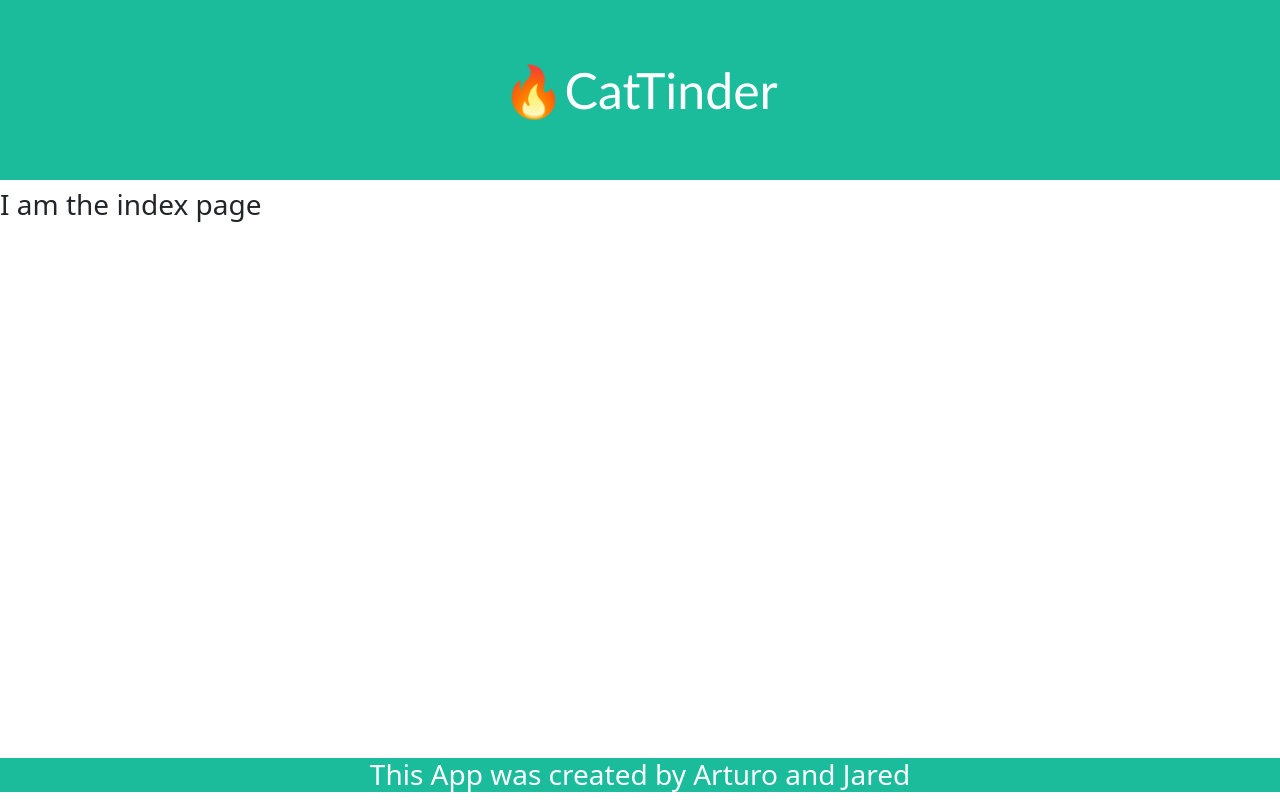
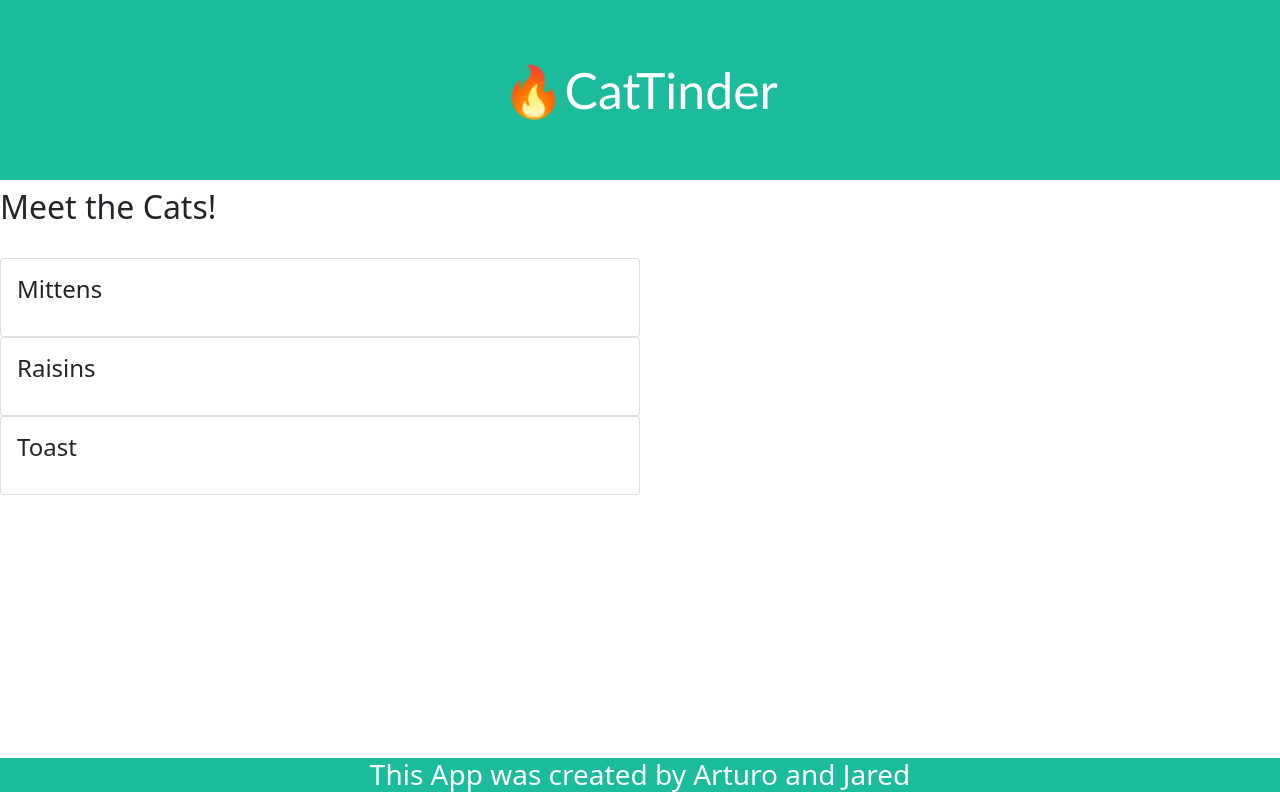
Before and after one commit to learn-academy-2021-charlie/cat-tinder-frontend-jared-and-arturo, a React (Create React App) app: page /catindex in a window 1280 px wide. Built offline with nearby package versions, Linux system fonts and the light colour scheme.

Commit message:
update footer and header tests

```diff
--- a/src/App.js
+++ b/src/App.js
@@ -34,8 +34,15 @@ render() {
 
       <Switch>
         <Route exact path="/" component={Home} />
-        <Route path= "/catindex" component = {CatIndex} />
-        <Route path= "/catshow"  component = {CatShow}/>
+        <Route path="/catindex" render={ (props) => <CatIndex cats={ this.state.cats } /> } />
+
+        <Route path="/catshow/:id" render={ (props) => {
+  let id = props.match.params.id
+  let cat = this.state.cats.find(cat => cat.id === +id)
+  return <CatShow cat={ cat } />
+}} />
+
+
         <Route path= "/catedit" component = {CatEdit} />
         <Route path= "/catnew" component = {CatNew}/>
         <Route component= {NotFound}/>
--- a/src/pages/CatIndex.js
+++ b/src/pages/CatIndex.js
@@ -1,10 +1,24 @@
 import React, { Component } from 'react';
+import { Card, CardTitle, Col } from 'reactstrap';
 
 class CatIndex extends Component {
   render() {
     return (
       <>
-        <h3>I am the index page</h3>
+        <h2>Meet the Cats!</h2>
+<br />
+  <Col sm="6">
+    { this.props.cats.map(cat => {
+      return (
+        <Card body key={ cat.id }>
+          <CardTitle>
+            <h4>{ cat.name }</h4>
+          </CardTitle>
+        </Card>
+      )
+    })}
+  </Col>
+
       </>
     )
   }
--- a/src/pages/CatShow.js
+++ b/src/pages/CatShow.js
@@ -1,10 +1,17 @@
 import React, { Component } from 'react';
+import { Card, CardTitle, Col, CardText } from 'reactstrap';
+
 
 class CatShow extends Component {
   render() {
     return (
       <>
-        <h3>I am the show cat page</h3>
+<Col sm="6">
+  <Card body>
+      <CardTitle>Hi, my name is { this.props.cat.name }!</CardTitle>
+      <CardText>I am { this.props.cat.age } years old. I enjoy { this.props.cat.enjoys }.</CardText>
+  </Card>
+</Col>
       </>
     )
   }
--- a/src/pages/NotFound.js
+++ b/src/pages/NotFound.js
@@ -5,8 +5,7 @@ class NotFound extends Component {
   render() {
     return (
       <div id='404img'>
-      <img src={NotFoundImg} alt= "404 message" width="1500px" height="1200px"
-/>
+      <img src={NotFoundImg} alt= "404 message" width="1500px" height="1200px"/>
       </ div>
     )
   }
```
